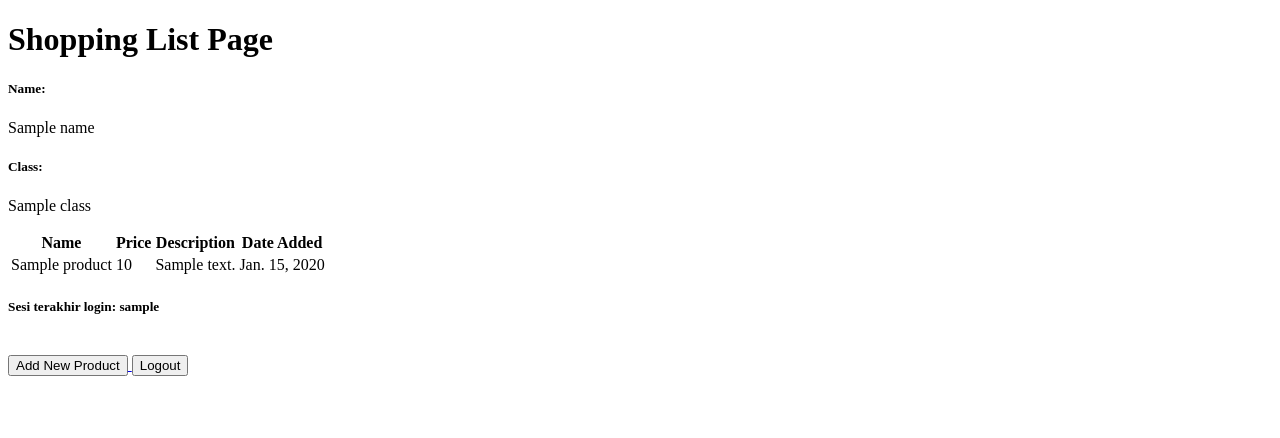
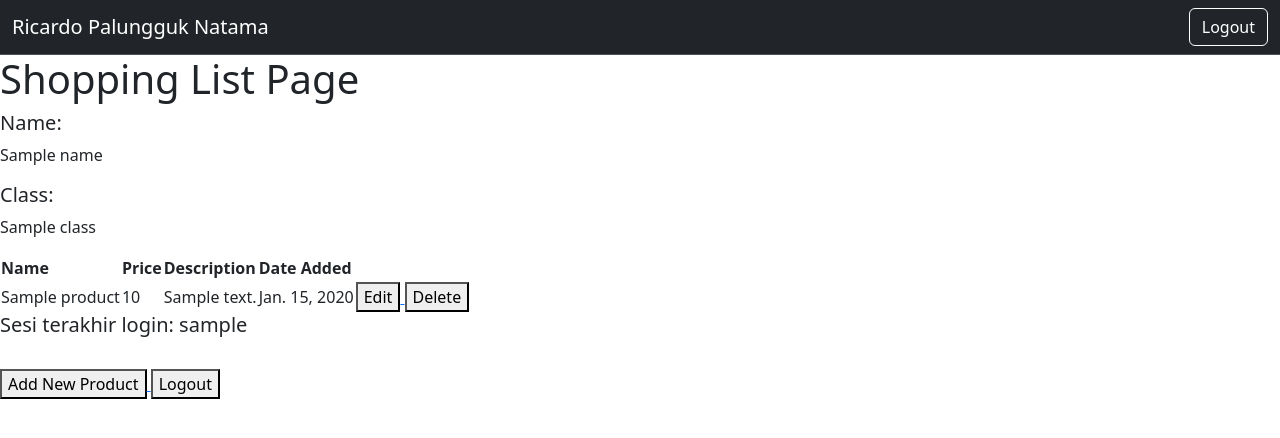
Before and after one commit to odracheer/shopping-list, a Django app: template main/templates/main.html in a window 1280 px wide. Shown: the top 438 px of the page. Run offline with Django 4.2, Linux system fonts and the light colour scheme; tables that the repository leaves empty hold one stand-in row (values such as "Sample post"); the template is opened without the code that fills it: values that come from a table or form of the project are taken from there, most other values are stand-ins (such as "Sample title", 1, 10 or a date in 2020).

Commit message:
Tutorial 4 Done

```diff
--- a/main/templates/main.html
+++ b/main/templates/main.html
@@ -1,6 +1,28 @@
 {% extends 'base.html' %}
 
 {% block content %}
+    <nav class="navbar bg-dark border-bottom border-body" data-bs-theme="dark">
+        <div class="container-fluid">
+            <span class="navbar-brand mb-0 h1">Ricardo Palungguk Natama</span>
+            <form method="post" action="{% url 'main:logout' %}">
+                {% csrf_token %}
+                <button class="btn btn-outline-success" type="submit">Logout</button>
+                <style>
+                    .btn-outline-success {
+                        color: #fff; /* Warna teks sesuai dengan warna outline tombol */
+                        background-color: transparent; /* Warna latar belakang putih */
+                        border-color: #fff; /* Warna outline sesuai dengan warna teks tombol */
+                        transition: background-color 0.3s, color 0.3s; /* Efek transisi saat hover */
+                    }
+                    .btn-outline-success:hover {
+                        color: #000; /* Warna teks saat hover */
+                        background-color: #fff; /* Latar belakang saat hover */
+                        border-color: #000;
+                    }
+                </style>
+            </form>
+        </div>
+    </nav>
     <h1>Shopping List Page</h1>
 
     <h5>Name:</h5>
@@ -25,6 +47,18 @@
                 <td>{{product.price}}</td>
                 <td>{{product.description}}</td>
                 <td>{{product.date_added}}</td>
+                <td>
+                    <a href="{% url 'main:edit_product' product.pk %}">
+                        <button>
+                            Edit
+                        </button>
+                    </a>
+                    <a href="{% url 'main:delete_product' product.pk %}">
+                          <button>
+                              Delete
+                          </button>
+                      </a>
+                </td>
             </tr>
         {% endfor %}
     </table>
--- a/main/urls.py
+++ b/main/urls.py
@@ -3,6 +3,9 @@ from main.views import show_main, create_product, show_xml, show_json, show_xml_
 from main.views import register #sesuaikan dengan nama fungsi yang dibuat
 from main.views import login_user #sesuaikan dengan nama fungsi yang dibuat
 from main.views import logout_user
+from main.views import edit_product
+from main.views import delete_product
+
 
 app_name = 'main'
 
@@ -16,4 +19,6 @@ urlpatterns = [
     path('register/', register, name='register'), #sesuaikan dengan nama fungsi yang dibuat
     path('login/', login_user, name='login'), #sesuaikan dengan nama fungsi yang dibuat
     path('logout/', logout_user, name='logout'),
+    path('edit-product/<int:id>', edit_product, name='edit_product'),
+    path('delete/<int:id>', delete_product, name='delete_product'),
 ]
--- a/templates/base.html
+++ b/templates/base.html
@@ -5,10 +5,30 @@
         <meta charset="UTF-8" />
         <meta
             name="viewport"
-            content="width=device-width, initial-scale=1.0"
+            content="width=device-width, initial-scale=1"
         />
         {% block meta %}
         {% endblock meta %}
+        <link
+            href="https://cdn.jsdelivr.net/npm/bootstrap@5.3.2/dist/css/bootstrap.min.css"
+            rel="stylesheet"
+            integrity="sha384-T3c6CoIi6uLrA9TneNEoa7RxnatzjcDSCmG1MXxSR1GAsXEV/Dwwykc2MPK8M2HN"
+            crossorigin="anonymous">
+        <script
+            src="https://code.jquery.com/jquery-3.6.0.min.js"
+            integrity="sha384-KyZXEAg3QhqLMpG8r+J4jsl5c9zdLKaUk5Ae5f5b1bw6AUn5f5v8FZJoMxm6f5cH1"
+            crossorigin="anonymous">
+        </script>
+        <script
+            src="https://cdn.jsdelivr.net/npm/@popperjs/core@2.11.8/dist/umd/popper.min.js"
+            integrity="sha384-I7E8VVD/ismYTF4hNIPjVp/Zjvgyol6VFvRkX/vR+Vc4jQkC+hVqc2pM8ODewa9r"
+            crossorigin="anonymous">
+        </script>
+        <script
+            src="https://cdn.jsdelivr.net/npm/bootstrap@5.3.2/dist/js/bootstrap.min.js"
+            integrity="sha384-BBtl+eGJRgqQAUMxJ7pMwbEyER4l1g+O15P+16Ep7Q9Q+zqX6gSbd85u4mG4QzX+"
+            crossorigin="anonymous">
+        </script>
     </head>
 
     <body>
```
Also changed, not shown: main/templates/edit_product.html (added, +22 -0 lines), main/views.py (+23 -0 lines).
